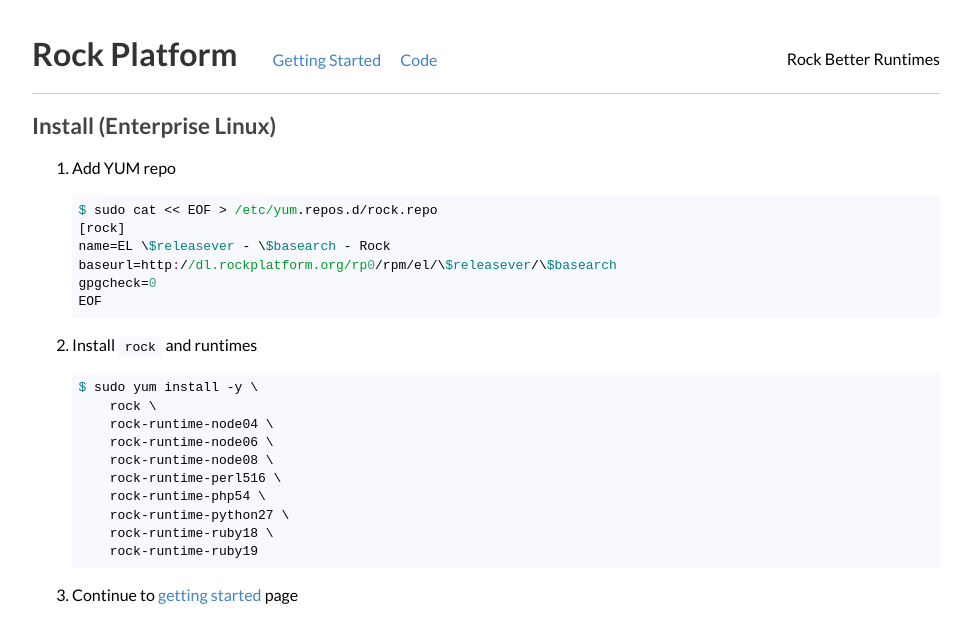
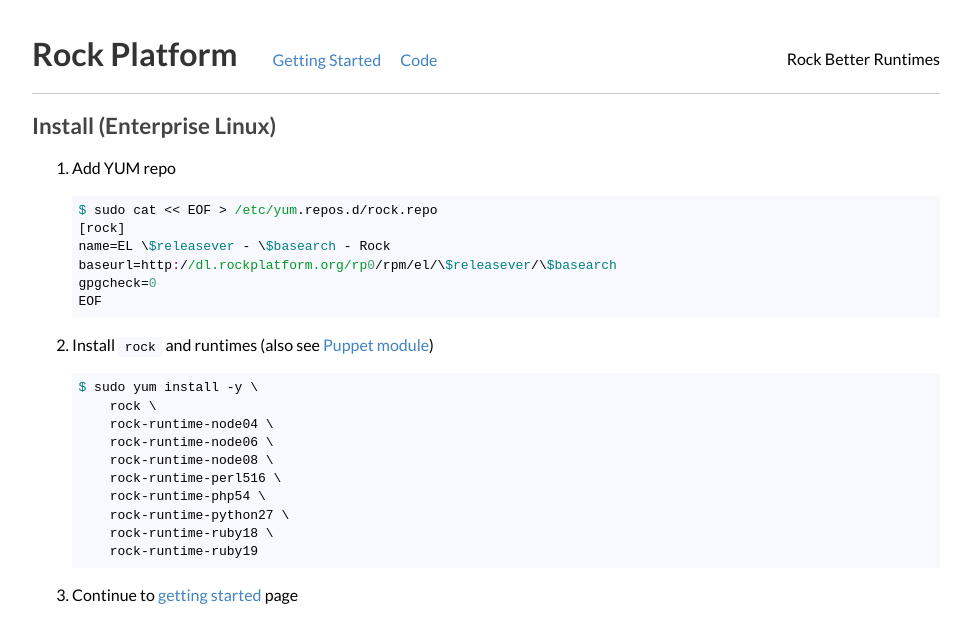
Before and after one commit to silas/rock, a Jekyll site: the page built from install/el/index.md, in a window 1280 px wide. Shown: the top 643 px of the page, without its empty margins (154-1125 px from the left). Built offline with Jekyll 4.4.1, drawn with Linux system fonts in a browser that asks for light colours.

Commit message:
Add puppet module

```diff
--- a/install/el/index.md
+++ b/install/el/index.md
@@ -14,7 +14,7 @@
         gpgcheck=0
         EOF
 
- 1. Install `rock` and runtimes
+ 1. Install `rock` and runtimes (also see [Puppet module](https://github.com/rockplatform/puppet-rock))
 
         $ sudo yum install -y \
             rock \
```
